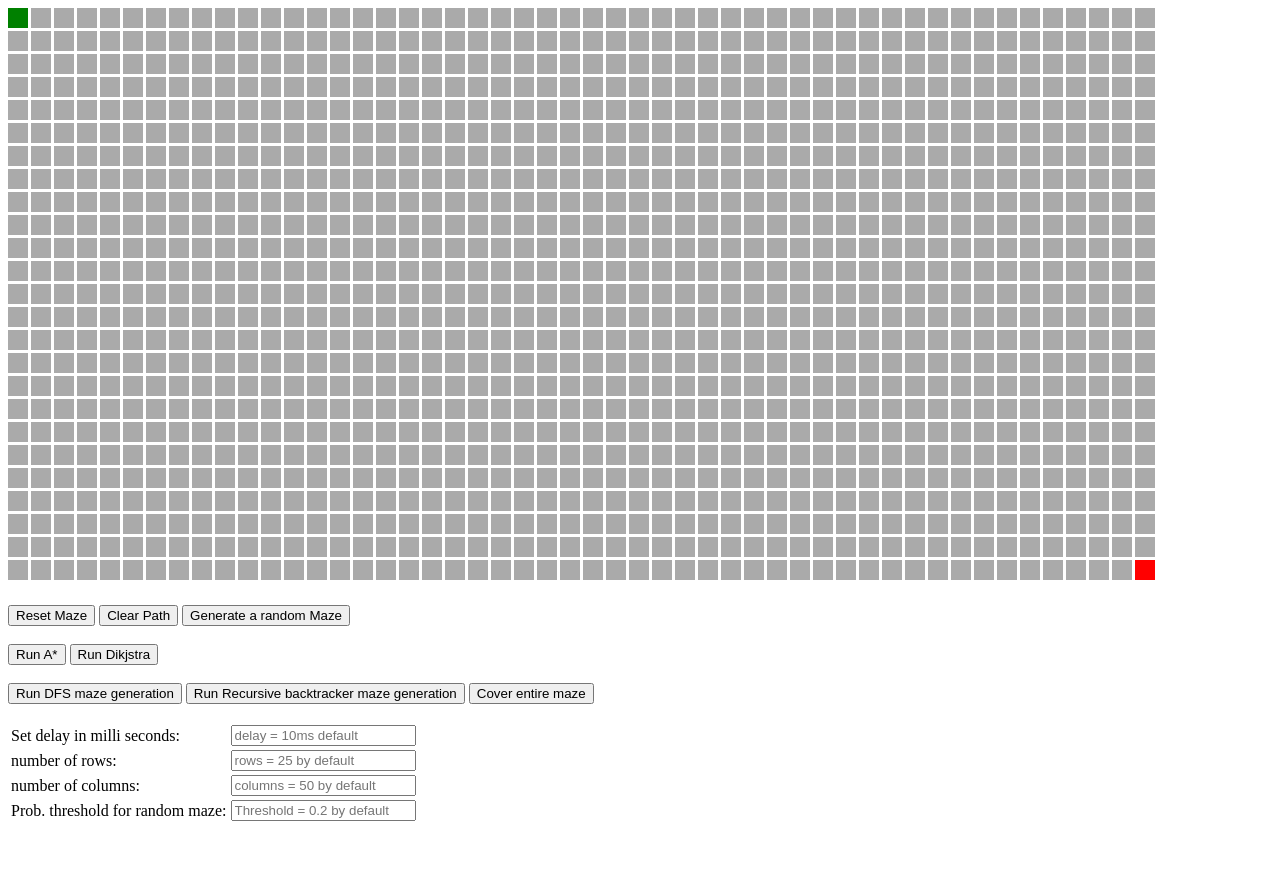
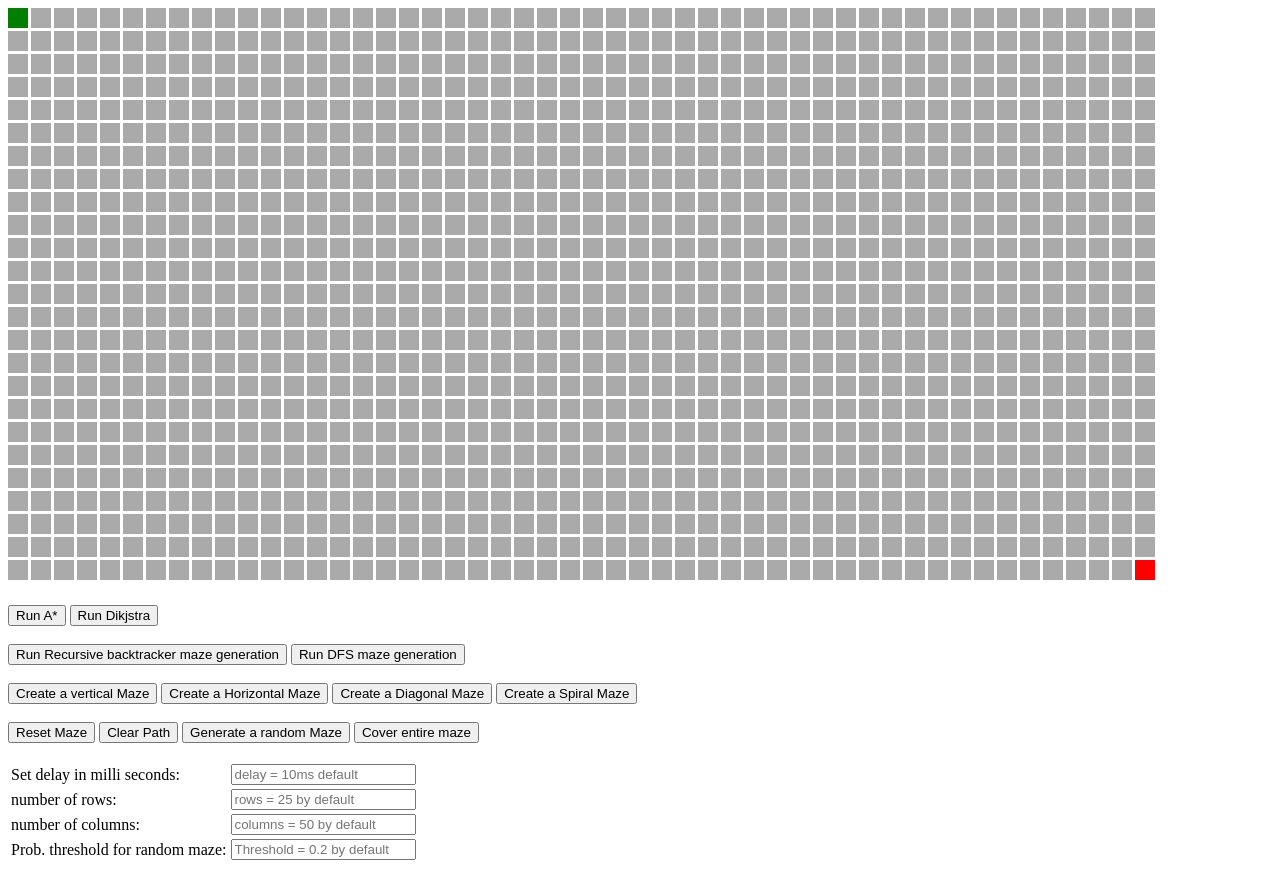
Before and after one commit to yashodeepchikte/Path-finder, a plain HTML site: page index.html in a window 1280 px wide. Before the commit the page ends 832 px from the top, so only its background shows below. Drawn offline with Linux system fonts and the light colour scheme.

Commit message:
Added Spiral, diagonal, vertical, horizontal maze generation

```diff
--- a/index.html
+++ b/index.html
@@ -8,21 +8,25 @@
 </head>
 <body>
 	<canvas id="canvas" width="1200" height="1200"></canvas>
+	<br/>
+	<br/>
+	<button onclick="Astar()">Run A*</button>
+	<button onclick="dijkstras()">Run Dikjstra</button>
+	<br/>
 	<br />
+	<button onclick="recursiveBacktracker()">Run Recursive backtracker maze generation</button>
+	<button onclick="DFS_MazeGenerator()">Run DFS maze generation</button>
+	<br />
+	<br />
+	<button onclick="createVerticalmaze()">Create a vertical Maze</button>
+	<button onclick="createHorizontalMaze()">Create a Horizontal Maze</button>
+	<button onclick="createDiagonalMaze()">Create a Diagonal Maze</button>
+	<button onclick="createSpiralMaze()">Create a Spiral Maze</button>
+	<br/>
 	<br />
 	<button id="reset" onclick="resetMaze()">Reset Maze</button>
 	<button id="reset" onclick="clearPath()">Clear Path</button>
 	<button id="reset" onclick="randomMaze()">Generate a random Maze</button>
-	<br/>
-	<br/>
-	<button onclick="Astar()">Run A*</button>
-	<button onclick="dijkstras()">Run Dikjstra</button>
-	<!-- <button onclick="PrimsMazeGeneration()">Generate maze using Prims Algorithm</button> -->
-	<br/>
-	<br />
-	<button onclick="DFS_MazeGenerator()">Run DFS maze generation</button>
-	<button onclick="recursiveBacktracker()">Run Recursive backtracker maze generation</button>
-
 	<button onclick="createBlackMaze()">Cover entire maze</button>
 	<br />
 	<br/>
@@ -32,7 +36,7 @@
 				Set delay in milli seconds:
 			</td>
 			<td>
-				<input type="number" onchange="handelSpeedChange(value)" value = delay placeholder="delay = 10ms default" />
+				<input type="number" onchange="handelSpeedChange(value)"  placeholder="delay = 10ms default" />
 			</td>
 		</tr>
 		<tr>
--- a/scripts/Astar.js
+++ b/scripts/Astar.js
@@ -14,7 +14,7 @@ function hurestics(a, b){
 	//  dist if we can not go along the diagonals
 	// var dist2 = Math.abs(a.x-b.x) + Math.abs(a.y-b.y)
 	// console.log("hurestic Distance = ", dist1)
-	return dist1*dist1
+	return dist1
 }
 
 
--- a/scripts/board.js
+++ b/scripts/board.js
@@ -130,7 +130,14 @@ function rect(x, y, w, h, state){
     else if(state == "current"){ctx.fillStyle = "purple"}
     else if(state == "path"){ctx.fillStyle = "#ffd300"}
     else if(state == "frozen"){ctx.fillStyle = "green"}
+
+    else if(state == "left"){ctx.fillStyle = "blue"}
+    else if(state == "down"){ctx.fillStyle = "orange"}
+    else if(state == "right"){ctx.fillStyle = "green"}
+    else if(state == "up"){ctx.fillStyle = "red"}
+
     else if(state == "neighbour"){ctx.fillStyle = "blue"}
+
 
     ctx.beginPath();
     ctx.rect(x, y, w, h)
@@ -169,6 +176,150 @@ function init(){
 init()
 
 // ---------------------------------------------------------------------------------------------------------------------------------------------------------------
+function createVerticalmaze() {
+
+    for(var c=0; c<tileColumnCount; c++){
+        for(var r=0; r<tileRowCount; r++){
+            tiles[c][r].state = "empty"
+        }
+    }
+    for(var c=0; c<tileColumnCount; c++){
+        for(var r=0; r<tileRowCount; r++){
+            if(c%3==1){
+                tiles[c][r].state = "wall"
+                if(r == 0  && c%3 == 1){
+                    tiles[c][r].state = "empty"
+                }
+
+                if(r == tileRowCount-1 && c%6 == 1){
+                    tiles[c][0].state = "wall"
+                    tiles[c][r].state = "empty"
+                }
+
+            }
+        }
+    }
+    tiles[start[0]][start[1]].state = "start"
+    tiles[end[0]][end[1]].state = "end"
+}
+
+function createHorizontalMaze() {
+    for(var c=0; c<tileColumnCount; c++){
+        for(var r=0; r<tileRowCount; r++){
+            tiles[c][r].state = "empty"
+        }
+    }
+    for(var c=0; c<tileColumnCount; c++){
+        for(var r=0; r<tileRowCount; r++){
+            if(r%3==1){
+                tiles[c][r].state = "wall"
+                tiles[tileColumnCount-1][r].state = "empty"
+                tiles[0][r].state = "empty"
+
+                if( r%3 == 1 && r%6!=1){
+                    tiles[c][r].state = "wall"
+                }
+                if(r%6==1){
+                    tiles[0][r].state = "wall"
+                }
+
+            }
+        }
+    }
+    tiles[start[0]][start[1]].state = "start"
+    tiles[end[0]][end[1]].state = "end"
+}
+
+function createDiagonalMaze(){
+    for(var c=0; c<tileColumnCount; c++){
+        for(var r=0; r<tileRowCount; r++){
+            tiles[c][r].state = "empty"
+        }
+    }
+
+    for(var c=0; c<tileColumnCount; c++){
+        for(var r=0; r<tileRowCount; r++){
+            if((r+c)%3 == 0){
+                tiles[c][r].state = "wall"
+            }
+            if(c%3 == 0 && c%6 != 0){
+                tiles[c][0].state = "empty"
+            }
+            if(r%6 == 0){
+                tiles[0][r].state = "empty"
+            }
+            if(c%6 == 0){
+                tiles[c][tileRowCount-1].state = "empty"
+            }
+            if(r%2 == 0){
+                console.log("print")
+                tiles[tileColumnCount - 1][r].state= "empty"
+            }
+        }
+    }
+    tiles[start[0]][start[1]].state = "start"
+    tiles[end[0]][end[1]].state = "end"
+}
+
+function createSpiralMaze(){
+
+    for(var c=0; c<tileColumnCount; c++){
+        for(var r=0; r<tileRowCount; r++){
+            tiles[c][r].state = "wall"
+        }
+    }
+
+    let upperBound  = 0
+    let lowerBound  = tileRowCount - 1
+    let leftBound = 0
+    let rightBound = tileColumnCount - 1
+
+    let right = 0
+    let down = 1
+    let left = 2
+    let up = 3
+    let direction = 0
+    while(upperBound <= lowerBound && leftBound <= rightBound){
+       console.log(" ----------------------------------------- ")
+        console.log("UpperBound = ", upperBound)
+        console.log("lowerBound = ", lowerBound)
+        console.log(" ")
+        console.log("leftBound = ", leftBound)
+        console.log("rightBound = ", rightBound)
+
+        if(direction == right){
+            for(let i = leftBound-2>=0 ? leftBound-2: 0 ; i <= rightBound; i++){
+                tiles[i][upperBound].state = "empty"
+            }
+            direction = down
+            upperBound += 2
+        }
+        else if(direction == down){
+            for(let i = upperBound-2 ; i <= lowerBound ; i++){
+                tiles[rightBound][i].state = "empty"
+            }
+            direction = left
+            rightBound -= 2
+        }
+        else if(direction == left){
+            for(let i = leftBound; i <= rightBound+2; i++){
+                tiles[i][lowerBound].state = "empty"
+            }
+            direction = up
+            lowerBound -= 2
+        }
+        else if(direction == up){
+            for(let i = upperBound; i <= lowerBound+2 ; i++){
+                tiles[leftBound][i].state = "empty"
+            }
+            direction = right
+            leftBound += 2
+        }
+    }
+    tiles[0][0].state = "start"
+    tiles[Math.floor(tileColumnCount/2)][Math.floor(tileRowCount/2)].state = "end"
+    end = [Math.floor(tileColumnCount/2), Math.floor(tileRowCount/2)]
+}
 
 function clearPath(){
     for(var c=0; c<tileColumnCount; c++){
```
